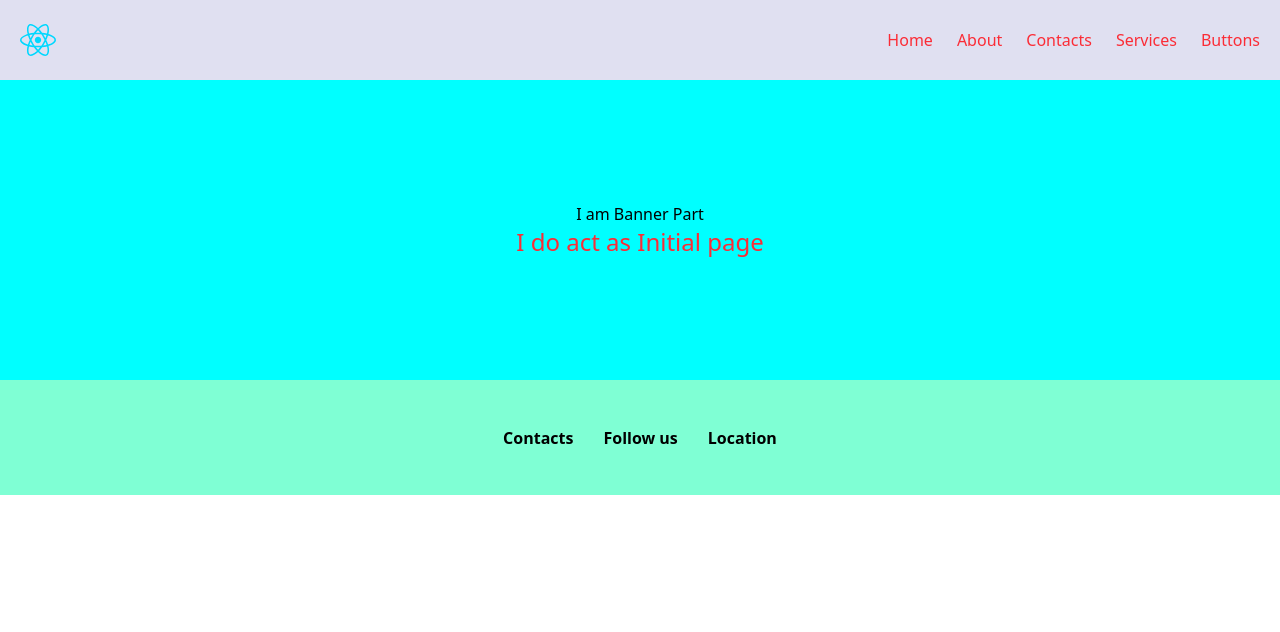
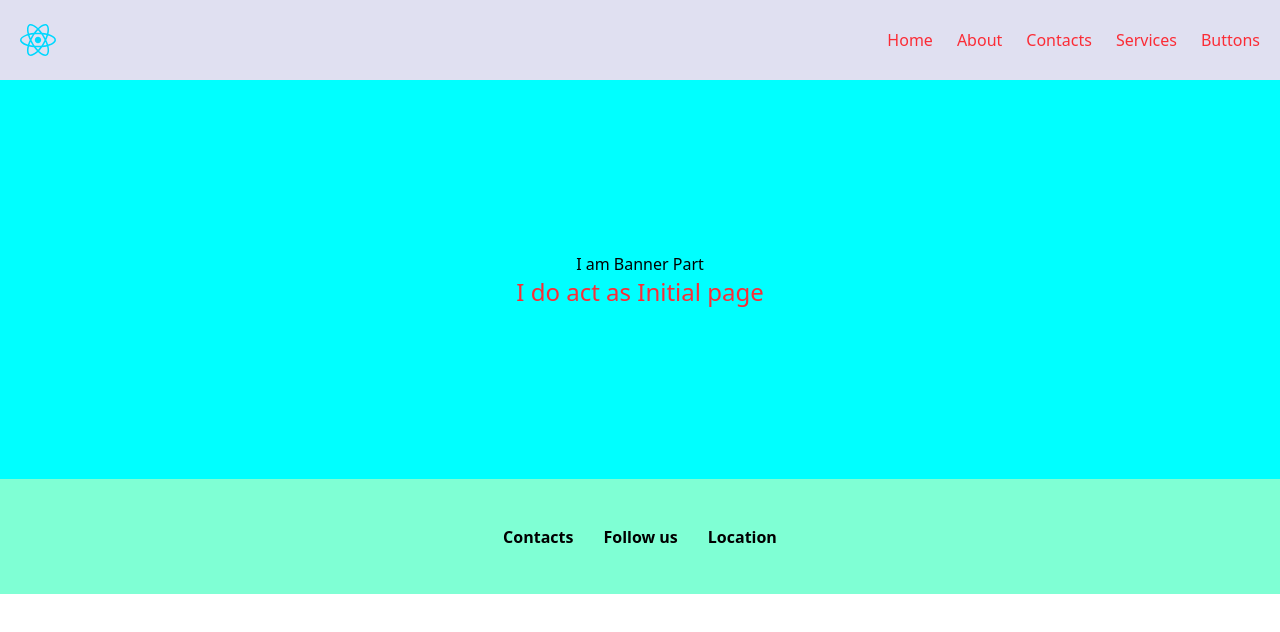
Before and after one commit to masudrana2803/react, a React (Vite) app: page / in a window 1280 px wide. Shown: the top 632 px of the page. Built offline with nearby package versions, Linux system fonts and the light colour scheme.

Commit message:
Services

```diff
--- a/src/components/Sidenavbar.jsx
+++ b/src/components/Sidenavbar.jsx
@@ -14,7 +14,9 @@ const Sidenavbar = () => {
                         <li className='hover:text-black duration-100 hover:text-xl'><a href="Products">All Products</a></li>
                         <li className='hover:text-black duration-100 hover:text-xl'><a href="About">Location</a></li>
                         <li className='hover:text-black duration-100 hover:text-xl'><a href="Contacts">Contact Us</a></li>
+                        <li className='hover:text-black duration-100 hover:text-xl'><a href="Services">Request service</a></li>
                         <li className='hover:text-black duration-100 hover:text-xl'><a href="Services">FAQ</a></li>
+
                     </ul>
                 </div>
         </div>
--- a/src/index.css
+++ b/src/index.css
@@ -130,3 +130,7 @@ margin: 0;
 .ButtonsVersion{
     height: 399px;
 }
+
+.bannerDo{
+    height:399px;
+}
```
